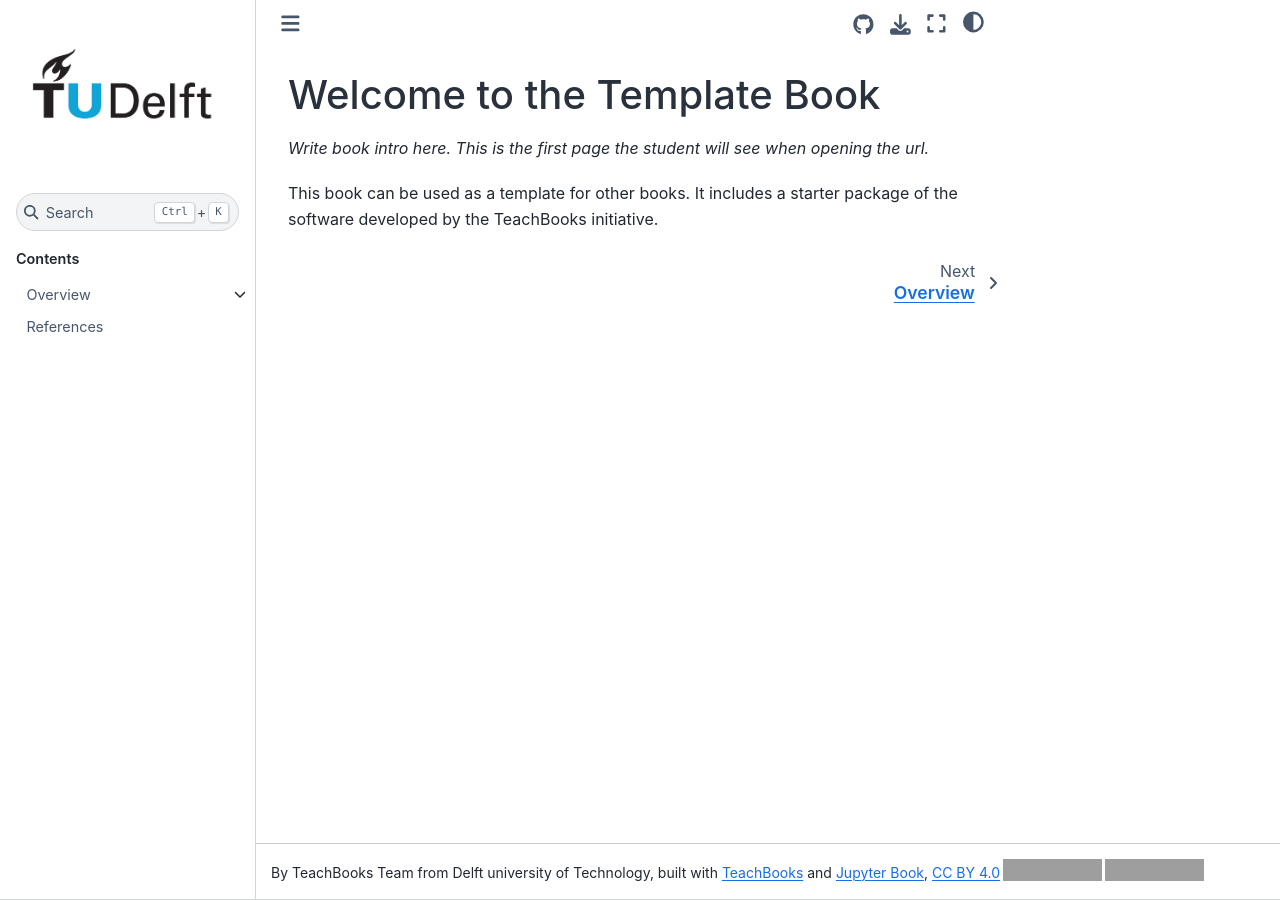
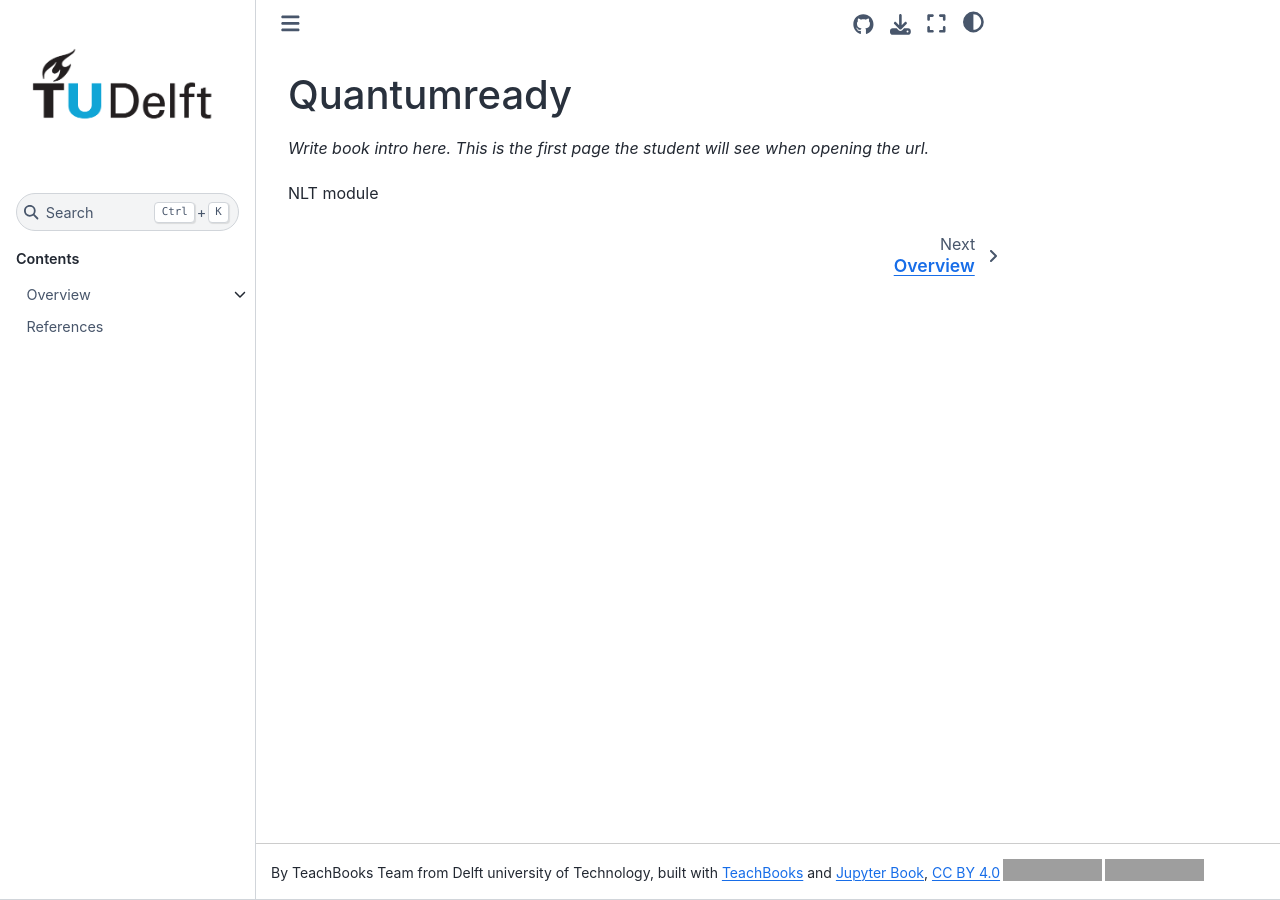
Before and after one commit to NLT-modules/quantumready, a Jupyter Book: the page built from book/intro.md, in a window 1280 px wide. Built offline with Jupyter Book 1.0.4 settings and Sphinx 7.4.7 and the Sphinx Book theme 1.1.4, drawn with Linux system fonts in a browser that asks for light colours; comment, search, counter and statistics services are not loaded; grey boxes are pictures that could not be loaded.

Commit message:
Update intro.md

```diff
--- a/book/intro.md
+++ b/book/intro.md
@@ -1,6 +1,6 @@
 (intro)=
-# Welcome to the Template Book
+# Quantumready
 
 _Write book intro here. This is the first page the student will see when opening the url._
 
-This book can be used as a template for other books. It includes a starter package of the software developed by the TeachBooks initiative.
+NLT module
```
